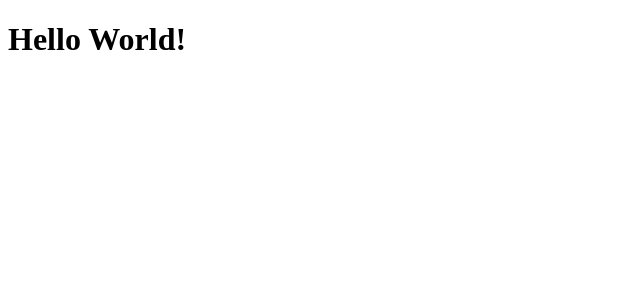
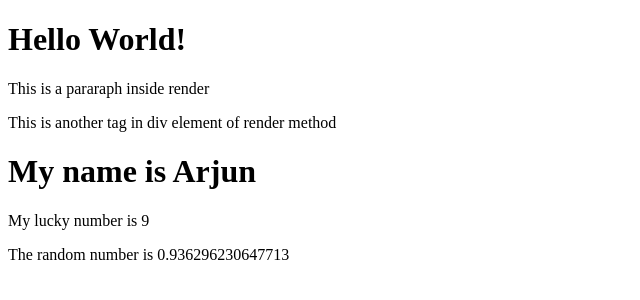
Before and after one commit to AkashIngole/react-codesandbox-helloworld, a React (Create React App) app: page / in a window 1280 px wide. Shown: the top 300 px of the page, without its empty margins (0-640 px from the left). Built offline with nearby package versions, Linux system fonts and the light colour scheme.

Commit message:
Added React.Fragment and variable expresssions in HTML tags using {} braces.

```diff
--- a/src/index.js
+++ b/src/index.js
@@ -1,4 +1,22 @@
 import React from "react";
 import ReactDOM from "react-dom";
 
-ReactDOM.render(<h1>Hello World!</h1>, document.getElementById("root"));
+const name = 'Arjun';
+
+
+ReactDOM.render(
+  <>
+    <h1>Hello World!</h1>
+    <p> This is a pararaph inside render </p>
+    <p> This is another tag in div element of render method</p>
+    <h1>My name is {name}</h1>
+    <p>My lucky number is {5 + 4} </p>
+    <p>The random number is {Math.random()}</p>
+  </>,
+  document.getElementById("root")
+);
+
+// Traditional way using javascript
+// var h1 = document.createElement("h1");
+// h1.innerHTML = "Hey World!";
+// document.getElementById("root").appendChild(h1);
```
